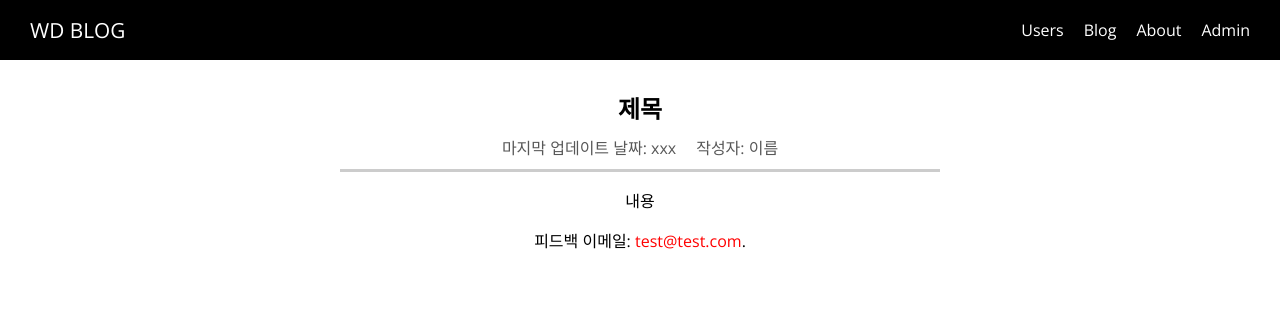
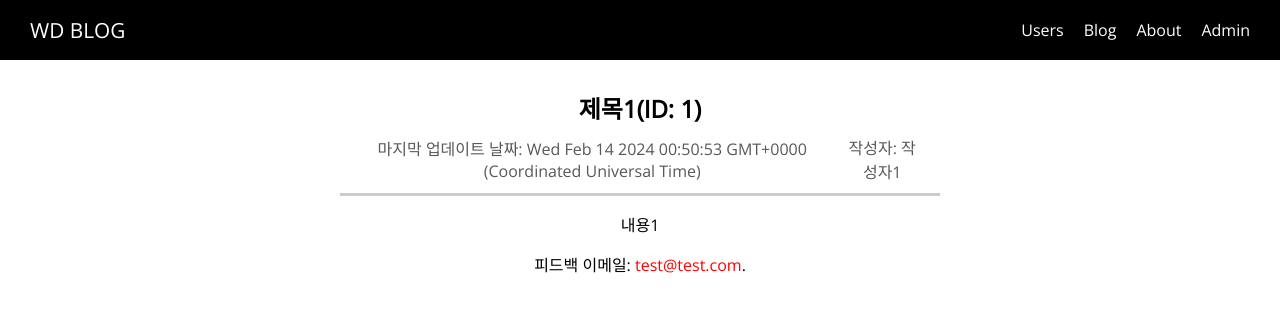
Before and after one commit to hun-ing/udemy-nuxt, a Nuxt app: page /posts/1 in a window 1280 px wide. Shown: the top 312 px of the page. Built offline with nearby package versions, Linux system fonts and the light colour scheme.

Commit message:
# Nuxt.js 2 - Vue.js on Steroids
## 44~45강 완료
- 동적으로 데이터 로딩 준비 단계3

```diff
--- a/pages/index.vue
+++ b/pages/index.vue
@@ -14,7 +14,8 @@ const loadedPosts = ref([])
 
 useAsyncData(
     'posts',
-    () => {
+    (context) => {
+      console.log('context = ', context);
       setTimeout(() => {
         loadedPosts.value = [
           {
@@ -30,7 +31,7 @@ useAsyncData(
             thumbnail: 'https://wikis.krsocsci.org/images/4/4a/%ED%96%84%EC%8A%A4%ED%84%B0.jpg',
           }
         ]
-      }, 1500)
+      }, 500)
     }
 )
 </script>
--- a/pages/posts/[id]/index.vue
+++ b/pages/posts/[id]/index.vue
@@ -1,12 +1,12 @@
 <template>
   <div class="single-post-page">
     <section class="post">
-      <h1 class="post-title">제목</h1>
+      <h1 class="post-title">{{ loadedPost.title }}</h1>
       <div class="post-details">
-        <div class="post-detail">마지막 업데이트 날짜: xxx</div>
-        <div class="post-detail">작성자: 이름</div>
+        <div class="post-detail">마지막 업데이트 날짜: {{ loadedPost.updatedDate }}</div>
+        <div class="post-detail">작성자: {{ loadedPost.author }}</div>
       </div>
-      <p class="post-content">내용</p>
+      <p class="post-content">{{ loadedPost.content }}</p>
     </section>
     <section class="post-feedback">
       <p>피드백 이메일: <a href="mailto:test@test.com">test@test.com</a>.</p>
@@ -16,6 +16,20 @@
 
 <script setup lang="ts">
 
+const route = useRoute();
+const {data, pending, error, refresh} = await useAsyncData((context) => {
+  return {
+    id: '1',
+    title: `제목1(ID: ${route.params.id})`,
+    author: '작성자1',
+    updatedDate: new Date(),
+    previewText: '미리보기1',
+    content: '내용1',
+    thumbnail: 'https://wikis.krsocsci.org/images/4/4a/%ED%96%84%EC%8A%A4%ED%84%B0.jpg',
+  }
+})
+
+const loadedPost = ref(data.value);
 </script>
 
 <style scoped>
```
